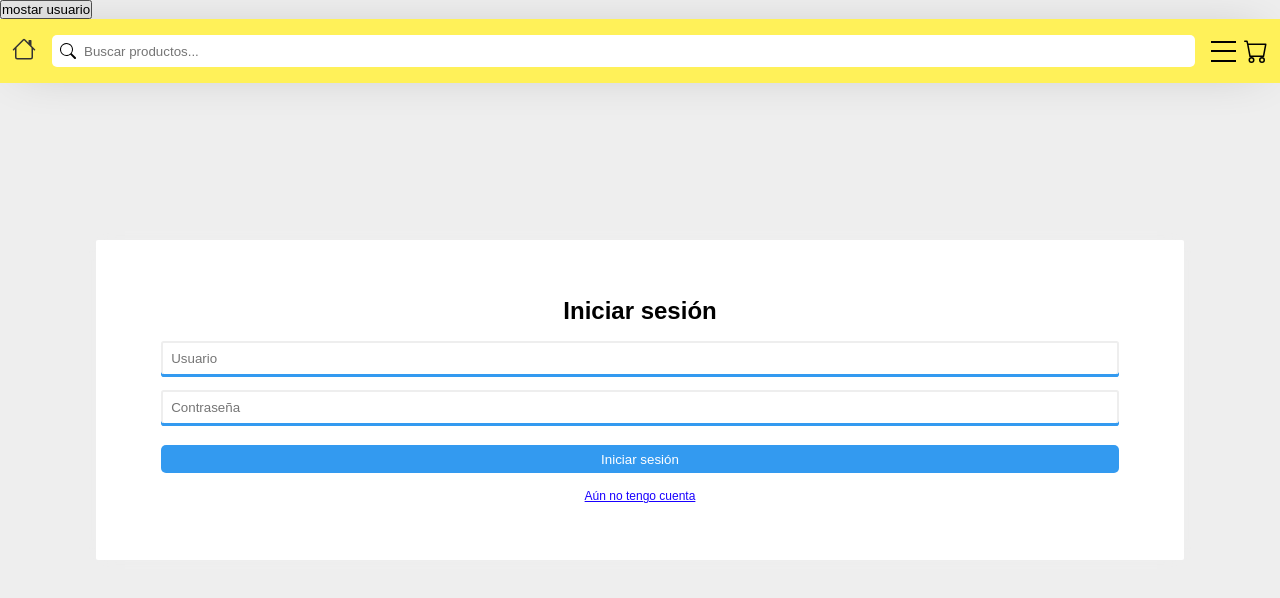
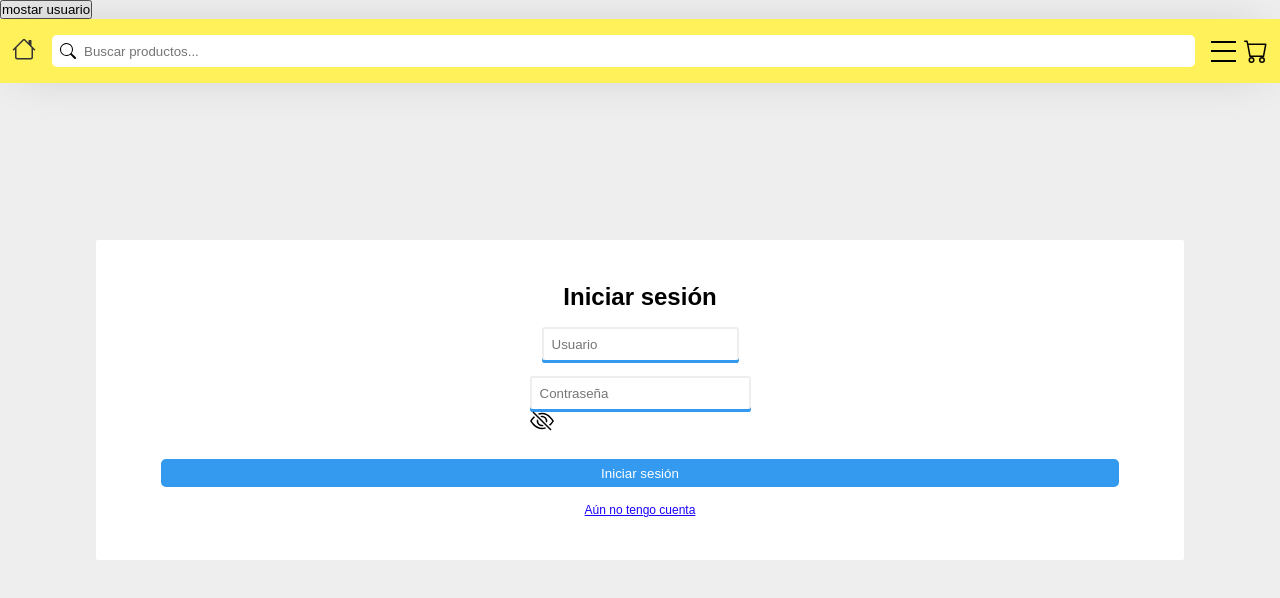
Before and after one commit to paiput/mecu, a React (Create React App) app in the folder client/: page /login in a window 1280 px wide. Shown: the top 598 px of the page. Built offline with nearby package versions, Linux system fonts and the light colour scheme; no server answers; the HTML template or start-up script is replaced by a standard one.

Commit message:
Update LoginForm

```diff
--- a/client/src/components/user/LoginForm.jsx
+++ b/client/src/components/user/LoginForm.jsx
@@ -1,3 +1,4 @@
+import { useState } from 'react';
 import { useForm } from 'react-hook-form';
 import { Redirect } from 'react-router';
 import { Link } from 'react-router-dom';
@@ -5,10 +6,14 @@ import loginService from '../../services/login';
 // UserContext
 import { useContext } from 'react';
 import { UserContext } from '../../contexts/UserContext';
+// components
+import { InputMsg } from './InputMsg';
+import { PasswordEye } from './PasswordEye';
 
 export const LoginForm = () => {
   const { user, setUser } = useContext(UserContext);
   const { register, handleSubmit, formState: { errors }, reset } = useForm();
+  const [isPasswordHidden, setIsPasswordHidden] = useState(true);
 
   const onSubmit = data => {
     const { username, password } = data;
@@ -28,9 +33,9 @@ export const LoginForm = () => {
 
   const renderLogInForm = () => {
     return (
-      <form onSubmit={handleSubmit(onSubmit)} className="login-form">
+      <form onSubmit={handleSubmit(onSubmit)} className="form-container login-form">
         <h2 className="form-title">Iniciar sesión</h2>
-        <div className="login-form__input-container">
+        <div className="form-container__input-container">
           <input
             type="text"
             placeholder="Usuario"
@@ -38,20 +43,23 @@ export const LoginForm = () => {
               required: true
             })}
           />
-          {errors.username?.type === 'required' && <small>Este campo es requerido</small>}
+          {errors.username?.type === 'required' && <InputMsg msg="Este campo es requerido" />}
         </div>
-        <div className="login-form__input-container">
+        <div className="form-container__input-container">
+          <div className="password-input-container">
             <input
-            type="text"
+              type={ isPasswordHidden ? "password" : "text" }
               placeholder="Contraseña"
               {...register("password", {
                 required: true
               })}
             />
-          {errors.password?.type === 'required' && <small>Este campo es requerido</small>}
+            <PasswordEye isPasswordHidden={isPasswordHidden} setIsPasswordHidden={setIsPasswordHidden} />
+          </div>
+          {errors.password?.type === 'required' && <InputMsg msg="Este campo es requerido" />}
         </div>
         <button type="submit" className="primary-button">Iniciar sesión</button>
-        <Link to="/signup" className="form-link">Aún no tengo cuenta</Link>
+        <Link to="/register" className="form-link">Aún no tengo cuenta</Link>
       </form>
     )
   }
```
Lines whose indentation alone changed are shown as unchanged.
